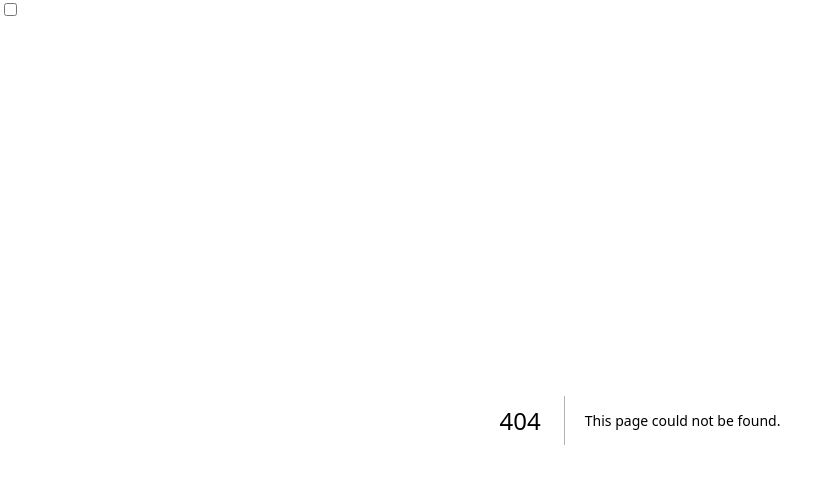
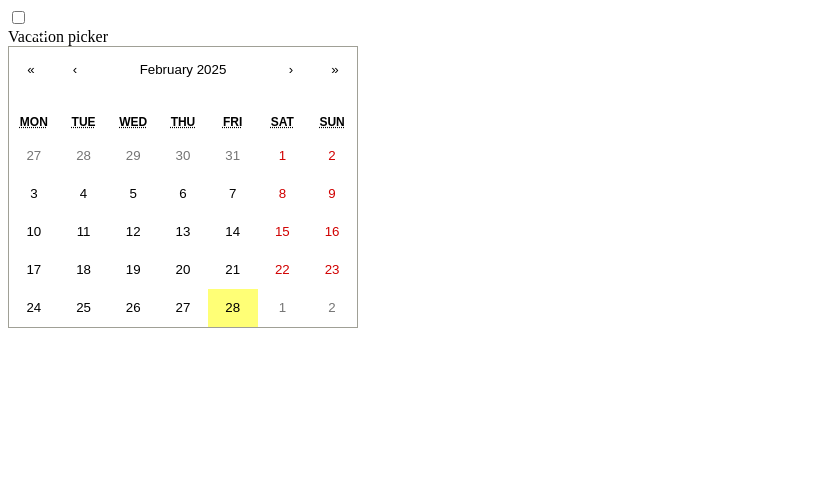
Before and after one commit to binygal/hermione, a Next.js app: page /vacation-picker in a window 1280 px wide. Before the commit this address had no page. Shown: the top 484 px of the page, without its empty margins (0-835 px from the left). Built offline with nearby package versions, Linux system fonts and the light colour scheme.

Commit message:
VacationPicker: refactor to be a page.

```diff
--- /dev/null
+++ b/app/vacation-picker/page.tsx
@@ -0,0 +1,5 @@
+import VacationPickerEditor from "../../src/vacation-picker/VacationPickerEditor";
+
+export default function VacationPickerPage() {
+  return <VacationPickerEditor />;
+}
--- a/src/vacation-picker/VacationPickerEditor.tsx
+++ b/src/vacation-picker/VacationPickerEditor.tsx
@@ -1,19 +1,20 @@
+"use client";
+
+import Image from "next/image";
+import Link from "next/link";
 import { useCallback, useEffect, useState } from "react";
 import Calendar from "react-calendar";
 import "react-calendar/dist/Calendar.css";
 import { v4 } from "uuid";
-import useSetCurrentView from "../common/app/useSetCurrentView";
 import { convertDateToDateString } from "../common/extensions/date";
 import useVacationsModel from "../common/model/useVacationsModel";
 import Header from "../components/Header";
-import SVGButton from "../components/SVGButton";
 import closeLogo from "../components/resources/close-circle.svg";
 import styles from "./VacationPickerEditor.module.css";
 import { StringifiedVacation } from "./VacationsModel";
 
 export default function VacationPickerEditor() {
   const vacationsModel = useVacationsModel();
-  const setCurrentView = useSetCurrentView();
   const [vacationDates, setVacationDates] = useState<StringifiedVacation[]>([]);
 
   const loadAll = useCallback(async () => {
@@ -46,7 +47,11 @@ export default function VacationPickerEditor() {
     <div>
       <Header
         content="Vacation picker"
-        rightIcon={<SVGButton onClick={() => setCurrentView("settings")} svg={closeLogo} />}
+        rightIcon={
+          <Link href="/">
+            <Image src={closeLogo.src} alt="image button" width={30} height={30} />
+          </Link>
+        }
       />
       <Calendar
         value={undefined}
```
Also changed, not shown: src/settings/SettingsContainer.tsx (+7 -4 lines).
